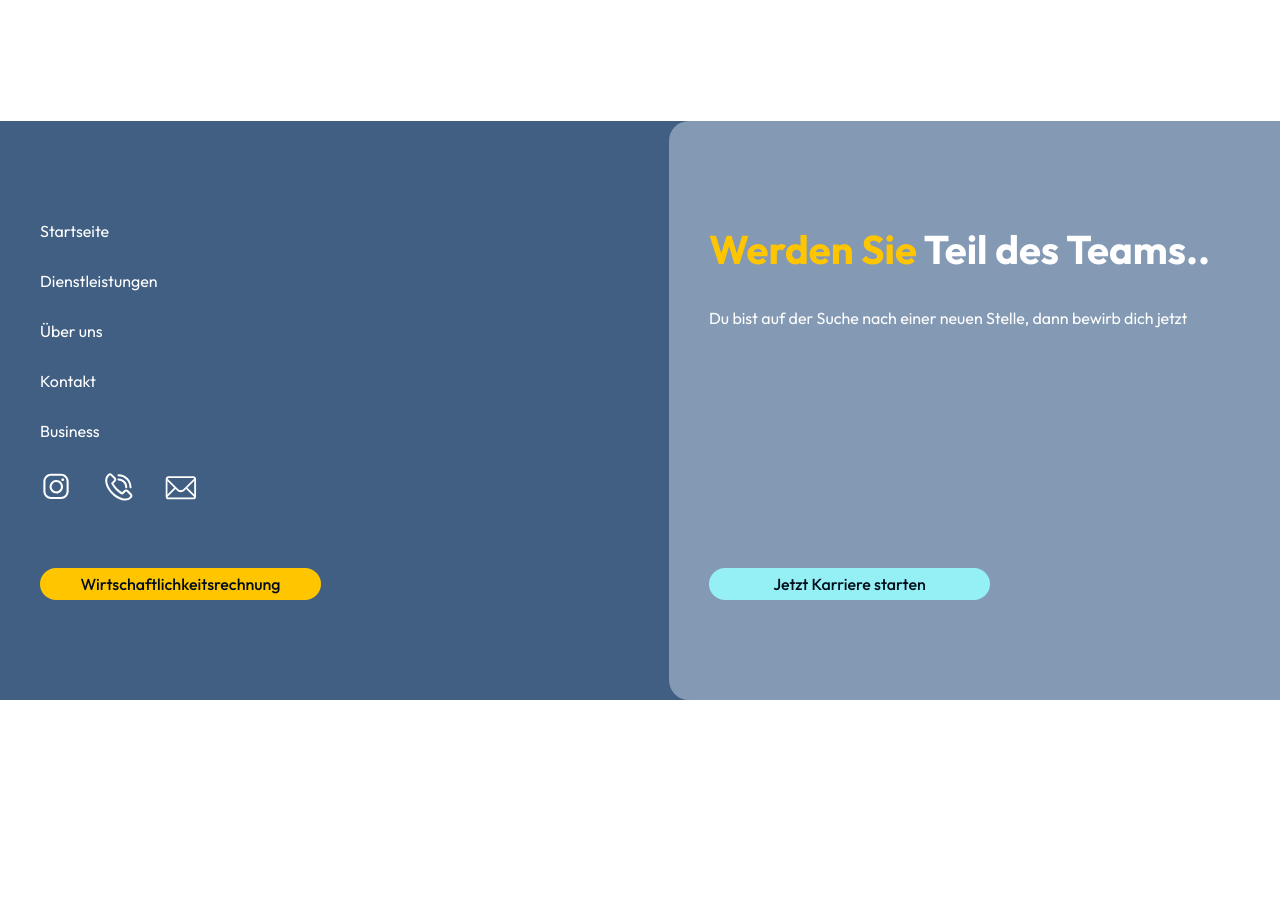
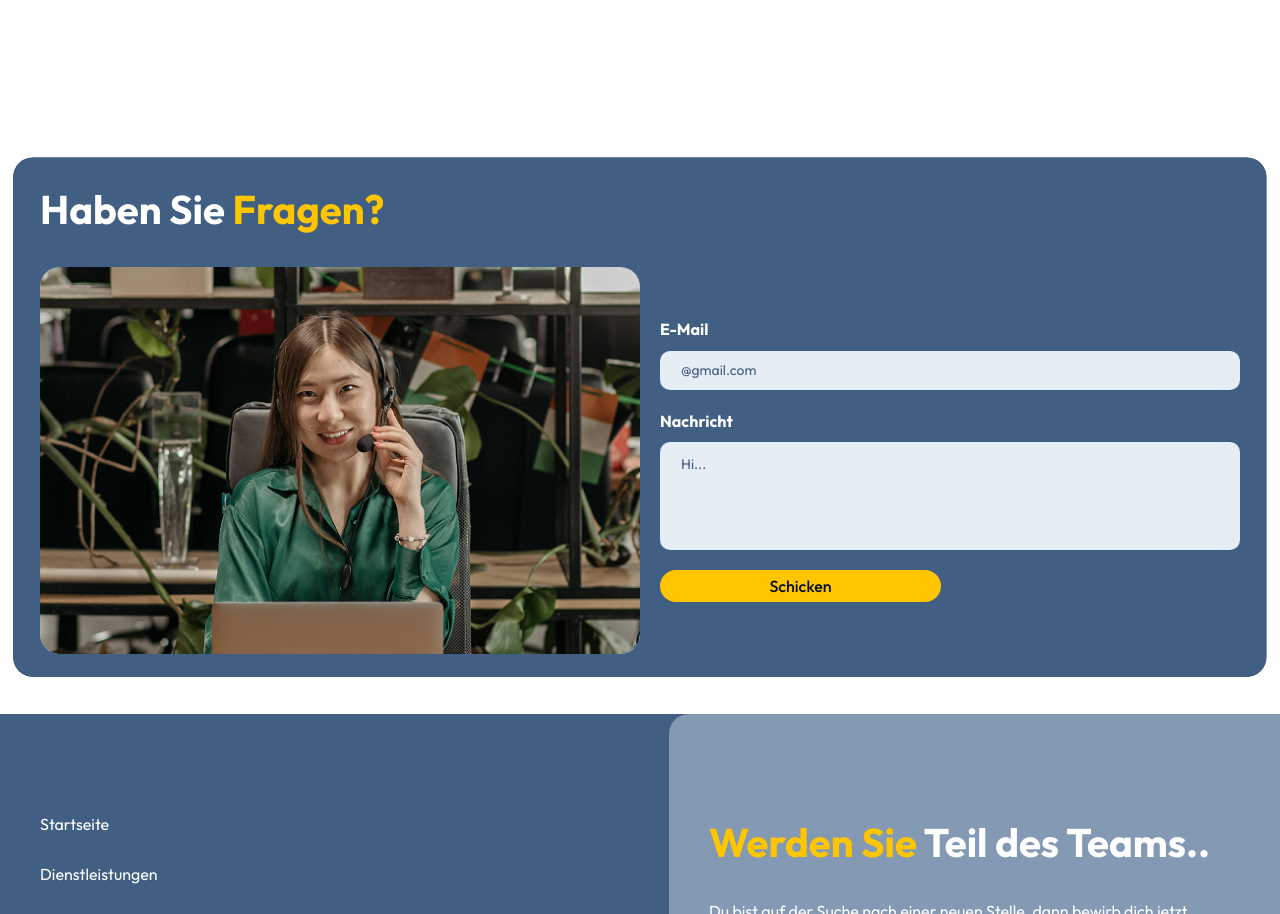
Before and after one commit to c-g-studio/sol-clean, a Next.js app: page /contact in a window 1280 px wide. Shown: the part 560-1474 px from the top of the page. Before the commit the page ends 1260 px from the top, so only its background shows below. Built offline with nearby package versions, Linux system fonts and the light colour scheme.

Commit message:
- add section contactUs

```diff
--- a/src/app/contact/page.tsx
+++ b/src/app/contact/page.tsx
@@ -1,5 +1,6 @@
 import { Metadata } from 'next';
 import { WorkingHoursSection } from '@/components/pages/contact/WorkingHoursSection/WorkingHoursSection';
+import { ContactUsSection } from '@/components/pages/contact/ContactUsSection/ContactUsSection';
 
 export const metadata: Metadata = {
   title: 'Sol Clean | Geschäftszeiten'
@@ -9,6 +10,7 @@ export default function ContactPage() {
   return (
     <>
       <WorkingHoursSection />
+      <ContactUsSection />
     </>
   );
 }
--- a/src/components/common/formUI/Input/Input.tsx
+++ b/src/components/common/formUI/Input/Input.tsx
@@ -5,7 +5,6 @@ import {
   FieldValues,
   Path
 } from 'react-hook-form';
-import { useMask } from '@react-input/mask';
 
 import { Error } from '@/components/common/formUI/Error/Error';
 
@@ -19,6 +18,10 @@ type InputProps<T extends FieldValues> = {
   errors: FieldErrors<T>;
   dirtyFields: Partial<Record<keyof T, boolean>>;
   isSubmitted: boolean;
+  maskRef?: any;
+  labelName: string;
+  placeholder: string;
+  type: string;
 };
 
 export const Input = <T extends FieldValues>({
@@ -26,24 +29,23 @@ export const Input = <T extends FieldValues>({
   control,
   errors,
   dirtyFields,
-  isSubmitted
+  isSubmitted,
+  maskRef,
+  labelName,
+  placeholder,
+  type
 }: InputProps<T>) => {
-  const inputRef = useMask({
-    mask: '+49 ___-___-__-__',
-    replacement: { _: /\d/ }
-  });
-
   return (
     <label className={s.label}>
-      <span className={s.labelName}>Tel</span>
+      <span className={s.labelName}>{labelName}</span>
 
       <Controller
         name={name}
         control={control}
         render={({ field }) => (
           <input
-            type="tel"
-            placeholder="+49"
+            type={type}
+            placeholder={placeholder}
             className={getFieldClass(
               name,
               s.input,
@@ -53,7 +55,7 @@ export const Input = <T extends FieldValues>({
               s.valid,
               s.invalid
             )}
-            ref={inputRef}
+            ref={maskRef ? maskRef : undefined}
             onChange={field.onChange}
             value={field.value ?? ''}
             name={field.name}
--- /dev/null
+++ b/src/components/icons/QuestionIcon.tsx
@@ -0,0 +1,14 @@
+import { SVGProps } from 'react';
+
+export const QuestionIcon = (props: SVGProps<SVGSVGElement>) => (
+  <svg
+    width="164"
+    height="272"
+    viewBox="0 0 164 272"
+    fill="none"
+    xmlns="http://www.w3.org/2000/svg"
+    {...props}
+  >
+    <path d="M71.0204 193.4L67.8104 116.361H85.064C91.7514 116.361 97.5026 115.157 102.317 112.75C107.4 110.342 111.279 106.999 113.954 102.719C116.896 98.1713 118.367 92.8214 118.367 86.6689C118.367 80.784 117.03 75.7016 114.355 71.4216C111.68 66.8742 107.935 63.5305 103.12 61.3905C98.305 58.983 92.6876 57.7793 86.2677 57.7793C76.3703 57.7793 67.2754 60.7217 58.983 66.6067C50.9581 72.2241 44.4045 79.9815 39.322 89.8789L0 52.9644C8.0249 37.182 19.661 24.476 34.9083 14.8461C50.1556 4.94869 68.2117 0 89.0764 0C106.464 0 121.845 3.61121 135.22 10.8336C148.594 18.056 159.027 27.9534 166.517 40.5258C174.007 52.8306 177.752 66.7404 177.752 82.2553C177.752 98.0376 174.542 111.546 168.122 122.781C161.702 134.016 153.008 143.244 142.041 150.467C131.073 157.422 118.635 162.371 104.725 165.313L122.781 141.64L119.17 193.4H71.0204ZM95.0951 300.131C84.3952 300.131 75.5678 296.52 68.6129 289.298C61.9255 282.075 58.5818 273.382 58.5818 263.217C58.5818 252.517 61.9255 243.69 68.6129 236.735C75.5678 229.512 84.3952 225.901 95.0951 225.901C105.527 225.901 114.087 229.512 120.775 236.735C127.73 243.69 131.207 252.517 131.207 263.217C131.207 273.382 127.73 282.075 120.775 289.298C114.087 296.52 105.527 300.131 95.0951 300.131Z" />
+  </svg>
+);
--- /dev/null
+++ b/src/components/pages/contact/ContactUsSection/ContactUsSection.tsx
@@ -0,0 +1,89 @@
+'use client';
+
+import { AppContainer } from '@/components/common/AppContainer/AppContainer';
+import { Typography } from '@/components/common/Typography/Typography';
+
+import s from './styles.module.scss';
+import { Input } from '@/components/common/formUI/Input/Input';
+import { Textarea } from '@/components/common/formUI/Textarea/Textarea';
+import { Button } from '@/components/common/Button/Button';
+import { z } from 'zod';
+import { useForm } from 'react-hook-form';
+import { zodResolver } from '@hookform/resolvers/zod';
+import Image from 'next/image';
+import { QuestionIcon } from '@/components/icons/QuestionIcon';
+
+const formSchema = z.object({
+  email: z.string().email({ message: 'Geben Sie die richtige E-Mail ein' }),
+  message: z.string().min(10, 'Min 10 Zeichen')
+});
+
+type FormData = z.infer<typeof formSchema>;
+
+export const ContactUsSection = () => {
+  const {
+    register,
+    control,
+    handleSubmit,
+    formState: { errors, dirtyFields, isSubmitted }
+  } = useForm<FormData>({
+    resolver: zodResolver(formSchema),
+    mode: 'onChange'
+  });
+
+  const onSubmit = (data: FormData) => {
+    console.log('Form submitted:', data);
+  };
+
+  return (
+    <section className={s.contactUsSection}>
+      <AppContainer classes={s.contactUsContainer}>
+        <Typography variant={'h2'} className={s.title}>
+          Haben Sie <Typography variant={'decorSpan'}>Fragen?</Typography>
+        </Typography>
+        <div className={s.contentWrapper}>
+          <Image
+            src={'/img/contact/ContactUsSection/image_1.jpg'}
+            width={'610'}
+            height={'393'}
+            alt={'Image with girl'}
+            className={s.image}
+          />
+          <div className={s.box}>
+            <Typography variant={'h2'} className={s.titleDesktop}>
+              Haben Sie <Typography variant={'decorSpan'}>Fragen?</Typography>
+            </Typography>
+            <form className={s.form} onSubmit={handleSubmit(onSubmit)}>
+              <Input<FormData>
+                name="email"
+                control={control}
+                errors={errors}
+                dirtyFields={dirtyFields}
+                isSubmitted={isSubmitted}
+                labelName={'E-Mail'}
+                placeholder={'@gmail.com'}
+                type={'email'}
+              />
+              <Textarea
+                name="message"
+                errors={errors}
+                dirtyFields={dirtyFields}
+                isSubmitted={isSubmitted}
+                register={register}
+              />
+              <Button className={s.btn} type="submit">
+                Schicken
+              </Button>
+            </form>
+          </div>
+        </div>
+        <div className={s.decorWrapper}>
+          <div className={s.decorBackground}></div>
+        </div>
+        <div className={s.decorPhoneWrapper}>
+          <QuestionIcon className={s.icon} />
+        </div>
+      </AppContainer>
+    </section>
+  );
+};
--- /dev/null
+++ b/src/components/pages/contact/ContactUsSection/styles.module.scss
@@ -0,0 +1,194 @@
+@import '@/styles/_mixins';
+@import '@/styles/_variables';
+
+.contactUsSection {
+  padding: 50px 0;
+
+  &:hover .decorBackground {
+    opacity: 1;
+  }
+
+  &:hover .icon {
+    opacity: 1;
+  }
+
+  @include useMedia('min-width', $breakpoint-md) {
+    padding: 60px 0;
+  }
+
+  @include useMedia('min-width', $breakpoint-xl) {
+    padding: 90px 0;
+  }
+}
+
+.contactUsContainer {
+  position: relative;
+}
+
+.title {
+  margin-bottom: 30px;
+
+  color: $color-clean-white;
+  text-align: center;
+
+  @include useMedia('min-width', $breakpoint-md) {
+    text-align: left;
+  }
+
+  @include useMedia('min-width', $breakpoint-xl) {
+    display: none;
+  }
+}
+
+.titleDesktop {
+  margin-bottom: 30px;
+
+  display: none;
+
+  color: $color-black;
+
+  @include useMedia('min-width', $breakpoint-xl) {
+    display: block;
+  }
+}
+
+.form {
+  width: 100%;
+
+  @include useMedia('min-width', $breakpoint-xl) {
+    max-width: 470px;
+  }
+}
+
+.form input {
+  max-width: 100%;
+}
+
+.form label {
+  color: $color-clean-white;
+
+  @include useMedia('min-width', $breakpoint-xl) {
+    color: $color-black;
+  }
+}
+
+.contentWrapper {
+  display: flex;
+  flex-direction: column;
+  align-items: center;
+  gap: 40px;
+
+  @include useMedia('min-width', $breakpoint-md) {
+    flex-direction: row;
+    gap: 20px;
+  }
+
+  @include useMedia('min-width', $breakpoint-xl) {
+    flex-direction: row-reverse;
+    justify-content: space-between;
+    align-items: flex-start;
+  }
+}
+
+.box {
+  width: 100%;
+}
+
+.image {
+  max-width: 100%;
+  height: auto;
+
+  flex-shrink: 0;
+  border-radius: 20px;
+  @include useMedia('min-width', $breakpoint-md) {
+    max-width: 50%;
+  }
+
+  @include useMedia('min-width', $breakpoint-xl) {
+    max-width: 610px;
+  }
+}
+
+.decorWrapper {
+  position: absolute;
+  top: 50%;
+  left: 50%;
+  z-index: -2;
+  overflow: hidden;
+
+  transform: translate(-50%, -50%);
+  width: 98%;
+  height: 110%;
+
+  border-radius: 20px;
+
+  @include useMedia('min-width', $breakpoint-xl) {
+    top: -50px;
+    left: -50px;
+    transform: translateY(0);
+
+    width: calc(100% + 100px);
+    height: calc(100% + 100px);
+  }
+}
+
+.decorBackground {
+  position: absolute;
+  top: 50%;
+  left: 0;
+  z-index: -1;
+
+  transform: translateY(-50%);
+  width: 100%;
+  height: 100%;
+
+  border-radius: 20px;
+  background-color: $color-blue-dark;
+  opacity: 1;
+
+  transition: opacity 0.3s ease-in-out;
+
+  @include useMedia('min-width', $breakpoint-xl) {
+    top: -50px;
+    left: -50px;
+    transform: translateY(0);
+
+    width: calc(100% + 100px);
+    height: calc(100% + 100px);
+
+    opacity: 0;
+  }
+}
+
+.decorPhoneWrapper {
+  position: absolute;
+
+  width: 177px;
+  height: 300px;
+  overflow: hidden;
+  right: -52px;
+  bottom: -55px;
+  z-index: 1;
+  pointer-events: none;
+}
+
+.icon {
+  position: absolute;
+  right: 0;
+  //bottom: -60px;
+  z-index: -1;
+
+  width: 177px;
+  height: 300px;
+  opacity: 0;
+
+  display: none;
+
+  fill: $color-clean-white;
+
+  transition: opacity 0.3s ease-in-out;
+
+  @include useMedia('min-width', $breakpoint-xl) {
+    display: block;
+  }
+}
--- a/src/components/pages/contact/WorkingHoursSection/WorkingHoursSection.tsx
+++ b/src/components/pages/contact/WorkingHoursSection/WorkingHoursSection.tsx
@@ -5,9 +5,9 @@ import { Typography } from '@/components/common/Typography/Typography';
 import { InstagramIcon } from '@/components/icons/social/InstagramIcon';
 import { PhoneIcon } from '@/components/icons/social/PhoneIcon';
 import { EmailIcon } from '@/components/icons/social/EmailIcon';
+import { GoogleMapIcon } from '@/components/icons/GoogleMapIcon';
 
 import s from './styles.module.scss';
-import { GoogleMapIcon } from '@/components/icons/GoogleMapIcon';
 
 export const WorkingHoursSection = () => {
   return (
--- a/src/components/pages/contact/WorkingHoursSection/styles.module.scss
+++ b/src/components/pages/contact/WorkingHoursSection/styles.module.scss
@@ -58,7 +58,7 @@
   }
 }
 
-.subTitle {
+.workingHoursSection .subTitle {
   margin-bottom: 10px;
 
   font-size: 16px;
@@ -218,6 +218,7 @@
   right: 0;
   bottom: -50px;
   z-index: 1;
+  pointer-events: none;
 }
 
 .decorPhone {
```
Also changed, not shown: src/components/pages/home/CallBackSection/components/CallBackModal/CallBackModal.tsx (+10 -0 lines), public/img/contact/ContactUsSection/image_1.jpg (added).
